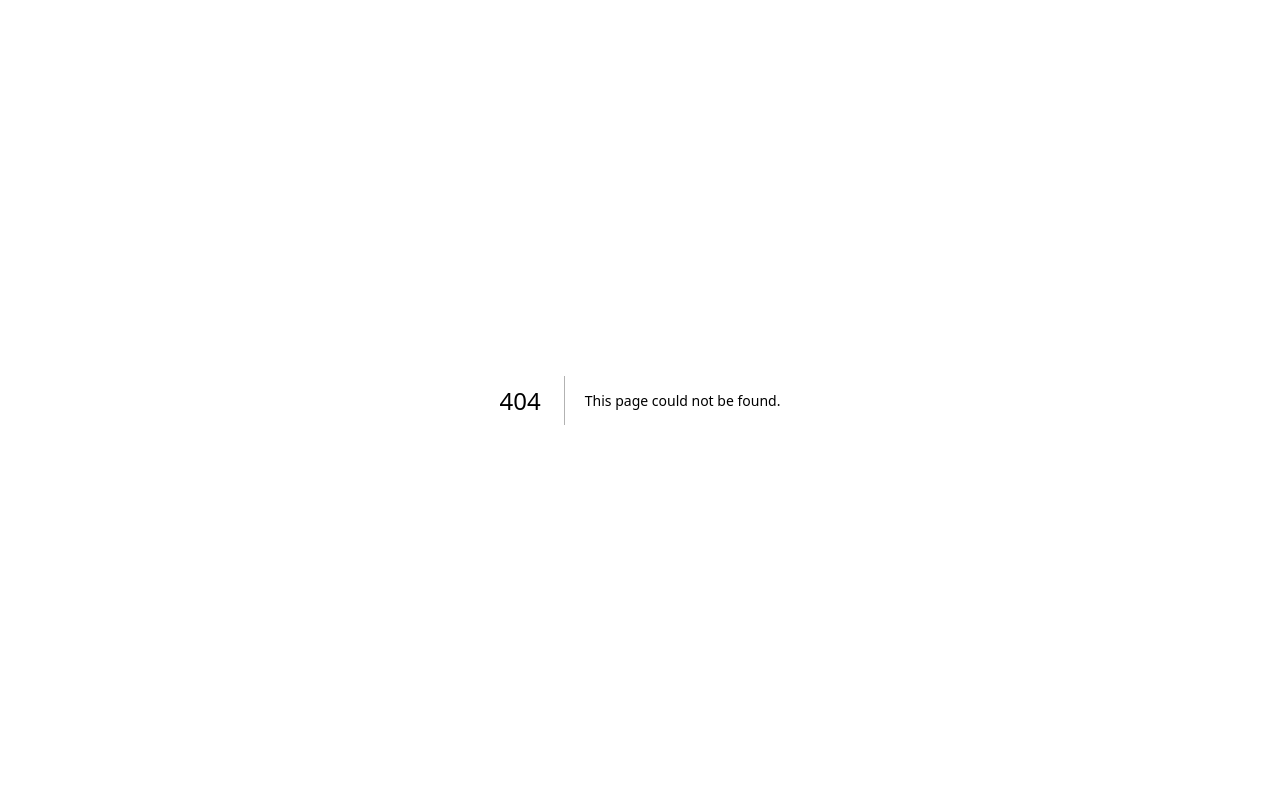
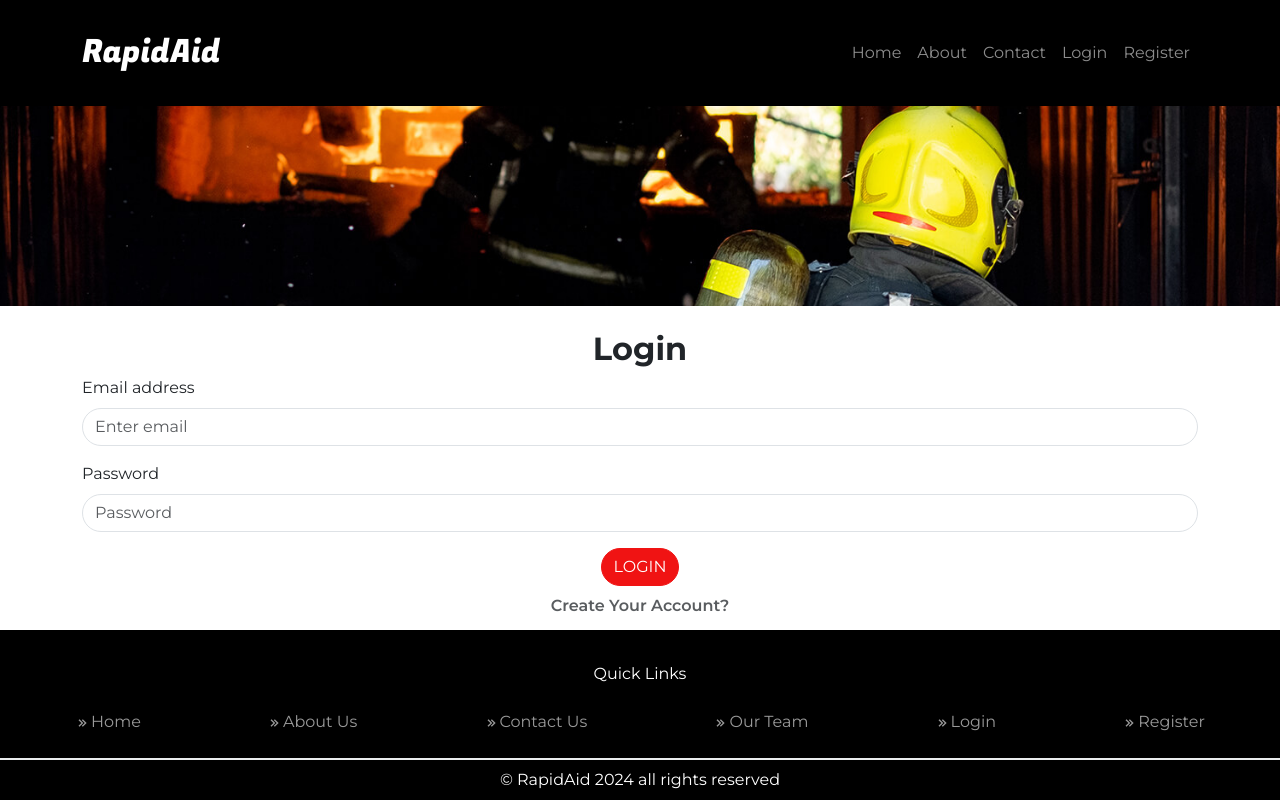
Before and after one commit to DK8851/Prog8750Group9CapstoneWebDevS24, a Next.js app: page /login in a window 1280 px wide. Before the commit this address had no page. Built offline with nearby package versions, Linux system fonts and the light colour scheme.

Commit message:
Login Design Created

```diff
--- /dev/null
+++ b/src/app/(public)/layout.js
@@ -0,0 +1,25 @@
+"use client"
+
+import 'bootstrap/dist/css/bootstrap.min.css';
+
+// modify color schema
+import "/styles/scss/global.scss";
+import "/styles/css/globals.css";
+
+import { usePathname } from "next/navigation";
+import Header from "@/components/Header";
+import Footer from '@/components/Footer';
+
+export default function RootLayout({ children }) {
+  const pathname = usePathname();
+
+  return (
+    <div>
+      <Header key={pathname} priceLink="/pricing" />
+      <main>
+        {children}
+      </main>
+      <Footer fixed={true}/>
+    </div>
+  );
+}
--- /dev/null
+++ b/src/app/(public)/login/page.js
@@ -0,0 +1,95 @@
+"use client"
+
+import RoundButton from '@/components/RoundButton';
+import Link from 'next/link';
+import React, { useState } from 'react';
+import Form from 'react-bootstrap/Form';
+import "./style.css";
+
+const LoginPage = () => {
+    const [formData, setFormData] = useState({ email: '', password: '' });
+    const [errors, setErrors] = useState({ email: '', password: '' });
+
+    const handleChange = (e) => {
+        const { name, value } = e.target;
+        setFormData({ ...formData, [name]: value });
+        setErrors({ ...errors, [name]: '' }); // Resetting error message on change
+    };
+
+    const handleSubmit = (e) => {
+        e.preventDefault();
+
+        let newErrors = {};
+        if (!formData.email) {
+            newErrors.email = 'Email is required';
+        }
+        if (!formData.password) {
+            newErrors.password = 'Password is required';
+        }
+
+        if (Object.keys(newErrors).length > 0) {
+            setErrors(newErrors);
+            return;
+        }
+
+        // Call your API with formData
+        console.log('Form data:', formData);
+    };
+
+    return (
+        <div>
+            <div className="bg">
+            </div>
+            <div className='container py-4'>
+                <h2 className='text-center fw-bolder'>
+                    Login
+                </h2>
+                <Form onSubmit={handleSubmit}>
+                    <Form.Group className="mb-3" controlId="formBasicEmail">
+                        <Form.Label>Email address</Form.Label>
+                        <Form.Control
+                            className='rounded-pill'
+                            type="email"
+                            placeholder="Enter email"
+                            name="email"
+                            value={formData.email}
+                            onChange={handleChange}
+                            isInvalid={!!errors.email}
+                        />
+                        <Form.Control.Feedback type="invalid">
+                            {errors.email}
+                        </Form.Control.Feedback>
+                    </Form.Group>
+
+                    <Form.Group className="mb-3" controlId="formBasicPassword">
+                        <Form.Label>Password</Form.Label>
+                        <Form.Control
+                            className='rounded-pill'
+                            type="password"
+                            placeholder="Password"
+                            name="password"
+                            value={formData.password}
+                            onChange={handleChange}
+                            isInvalid={!!errors.password}
+                        />
+                        <Form.Control.Feedback type="invalid">
+                            {errors.password}
+                        </Form.Control.Feedback>
+                    </Form.Group>
+
+                    <div className='d-flex justify-content-center align-items-center'>
+                        <RoundButton text="Login" size='md' newclass="text-uppercase" />
+                    </div>
+                    <div className='d-flex justify-content-center align-items-center mt-2'>
+                        <Link href={"/register"} className='fw-semibold text-body-secondary'>
+                            Create Your Account?
+                        </Link>
+                    </div>
+                </Form>
+            </div>
+        </div>
+
+    );
+};
+
+export default LoginPage;
--- /dev/null
+++ b/src/app/(public)/login/style.css
@@ -0,0 +1,9 @@
+.bg {
+    height: 200px;
+    width: 100%;
+    background-image: url('/images/bg/bg.jpeg');
+    background-size: cover; /* Ensure the image covers the entire container */
+    background-position: center; /* Center the image */
+    background-repeat: no-repeat; /* Prevent the image from repeating */
+    overflow: hidden; /* Hide any overflow */
+}
```
